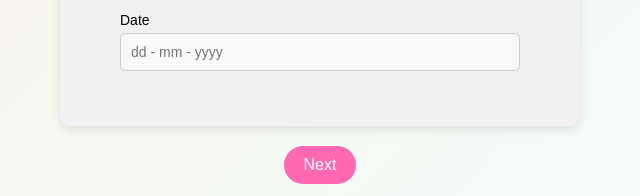
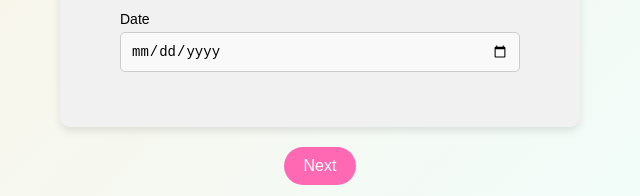
Before and after one commit to VolodymyrPalahniuk/VolodymyrPalahniuk.github.io, a plain HTML site: page lr_1_forms/Untitled-1.html in a window 1280 px wide. Shown: the part 597-793 px from the top of the page, 320-960 px from the left. Drawn offline with Linux system fonts and the light colour scheme.

Commit message:
Update Untitled-1.html

```diff
--- a/lr_1_forms/Untitled-1.html
+++ b/lr_1_forms/Untitled-1.html
@@ -37,7 +37,7 @@
             </div>
             <div class="form-group">
                 <label for="date">Date</label>
-                <input type="text" id="date" name="date" placeholder="dd - mm - yyyy">
+                <input type="date" id="date" name="date" placeholder="dd - mm - yyyy">
             </div>
         </form>
     </div>
```
